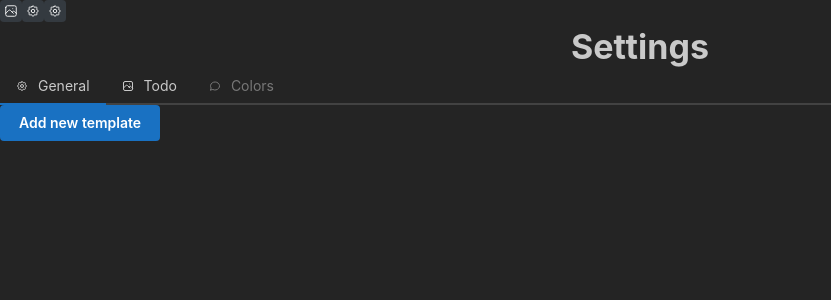
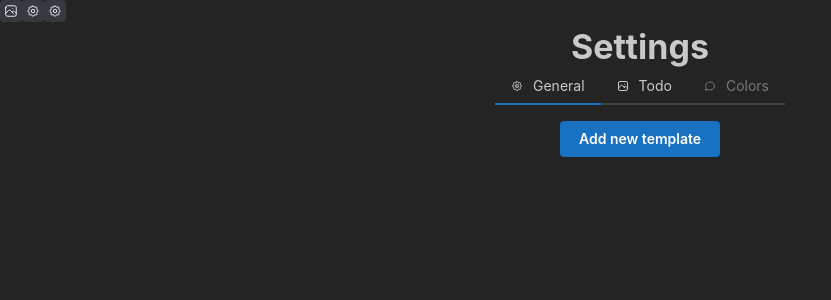
Before and after one commit to Siravian-index/stand-up-tracker, a Next.js app: page /home/settings in a window 1280 px wide. Shown: the top 300 px of the page, without its empty margins (0-831 px from the left). Built offline with nearby package versions, Linux system fonts and the light colour scheme; no server answers; the database is empty; sample sign-in values are in the browser's storage.

Commit message:
Working on centering and styles

```diff
--- a/app/home/settings/components/SettingsTabs.tsx
+++ b/app/home/settings/components/SettingsTabs.tsx
@@ -1,6 +1,6 @@
 "use client"
 
-import { Tabs } from '@mantine/core';
+import { Box, Flex, Tabs } from '@mantine/core';
 import { IconPhoto, IconMessageCircle, IconSettings } from '@tabler/icons-react';
 
 interface Props {
@@ -11,7 +11,11 @@ const SettingsTabs = ({ generalSettingsTab }: Props) => {
     const iconStyle = { width: "0.75rem", height: "0.75rem" };
 
     return (
-        <Tabs orientation="horizontal" defaultValue="general">
+        <Flex
+            justify="center"
+            align="center"
+        >
+            <Tabs orientation="horizontal" defaultValue="general" maw={800}>
                 <Tabs.List>
                     <Tabs.Tab value="general" leftSection={<IconSettings style={iconStyle} />}>
                         General
@@ -37,6 +41,8 @@ const SettingsTabs = ({ generalSettingsTab }: Props) => {
                     colors content
                 </Tabs.Panel>
             </Tabs>
+        </Flex>
+
     )
 }
 
--- a/app/home/settings/components/general/GeneralSettings.tsx
+++ b/app/home/settings/components/general/GeneralSettings.tsx
@@ -1,6 +1,6 @@
 "use client"
 
-import { Box, Group, Select } from "@mantine/core"
+import { Box, Flex, Group, Select } from "@mantine/core"
 import TemplateForm from "./TemplateForm"
 import { useDisclosure } from '@mantine/hooks';
 import { Modal, Button } from '@mantine/core';
@@ -50,7 +50,9 @@ const GeneralSetting = ({ templates }: Props) => {
   const hasTemplateId = Boolean(form.values.templateId)
   const formTitle = hasTemplateId ? "Update Template" : "Create new Template"
   return (
-    <Box maw={500}>
+    <Flex
+      justify="center"
+    >
 
       <Modal opened={opened} onClose={close} title={formTitle}>
         <TemplateForm
@@ -72,8 +74,7 @@ const GeneralSetting = ({ templates }: Props) => {
 
         </form>
       }
-      <Group>
-
+      <Group mt="md">
         {
           hasTemplateId &&
           <Button onClick={open}>Edit current template</Button>
@@ -83,7 +84,7 @@ const GeneralSetting = ({ templates }: Props) => {
           <Button disabled={!canCreateTemplate} onClick={handleCreateTemplateClick}>Add new template</Button>
         }
       </Group>
-    </Box>
+    </Flex>
   )
 }
 
```
Lines whose indentation alone changed are shown as unchanged.
